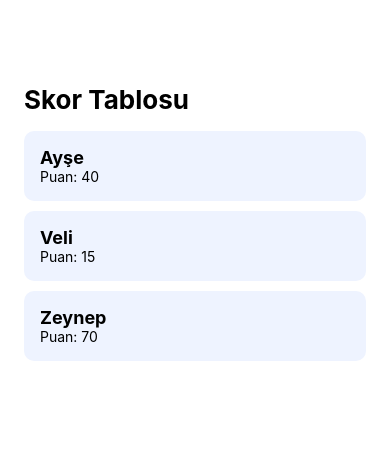
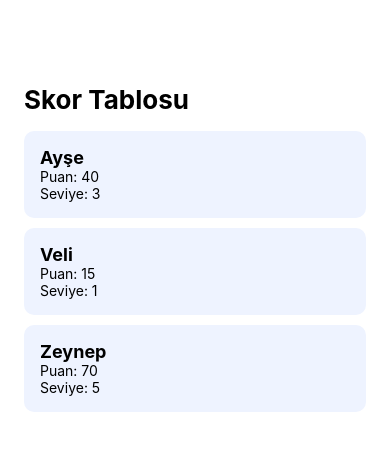
Before and after one commit to Tesbim/MobilUygulama311, a React Native app in the folder hafta03-bilesenler/: screen / in a window 390 px wide. Shown: the top 450 px of the page. Built offline with nearby package versions, Linux system fonts and the light colour scheme.

Commit message:
Hafta 3: alıştırma - OyuncuKarti'na seviye prop'u eklendi

```diff
--- a/hafta03-bilesenler/App.js
+++ b/hafta03-bilesenler/App.js
@@ -1,28 +1,26 @@
 import { StyleSheet, Text, View } from 'react-native';
 
-// Adım 1 — Kart bileşeni: isim ve puan alır
-function OyuncuKarti({ isim, puan }) {
+function OyuncuKarti({ isim, puan, seviye }) {
   return (
       <View style={styles.kart}>
         <Text style={styles.isim}>{isim}</Text>
         <Text>Puan: {puan}</Text>
+        <Text>Seviye: {seviye}</Text>
       </View>
   );
 }
 
-// Adım 2 — App içinde üç kez kullan
 export default function App() {
   return (
       <View style={styles.ekran}>
         <Text style={styles.baslik}>Skor Tablosu</Text>
-        <OyuncuKarti isim="Ayşe" puan={40} />
-        <OyuncuKarti isim="Veli" puan={15} />
-        <OyuncuKarti isim="Zeynep" puan={70} />
+        <OyuncuKarti isim="Ayşe" puan={40} seviye={3} />
+        <OyuncuKarti isim="Veli" puan={15} seviye={1} />
+        <OyuncuKarti isim="Zeynep" puan={70} seviye={5} />
       </View>
   );
 }
 
-// Adım 3 — Stiller
 const styles = StyleSheet.create({
   ekran: { flex: 1, padding: 24, marginTop: 60 },
   baslik: { fontSize: 26, fontWeight: 'bold', marginBottom: 16 },
```
